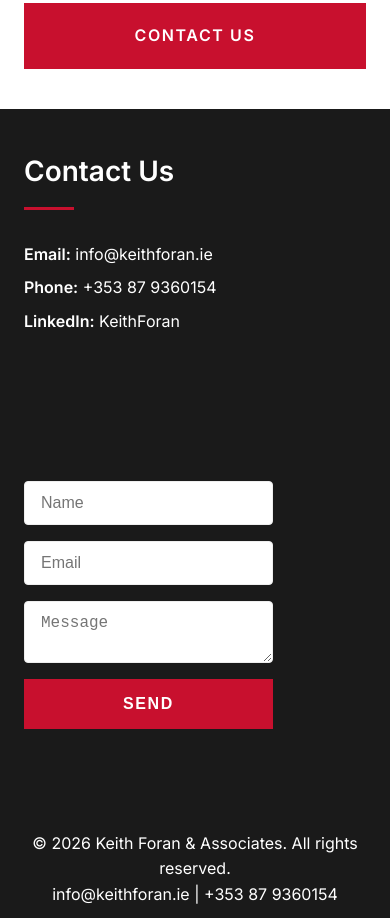
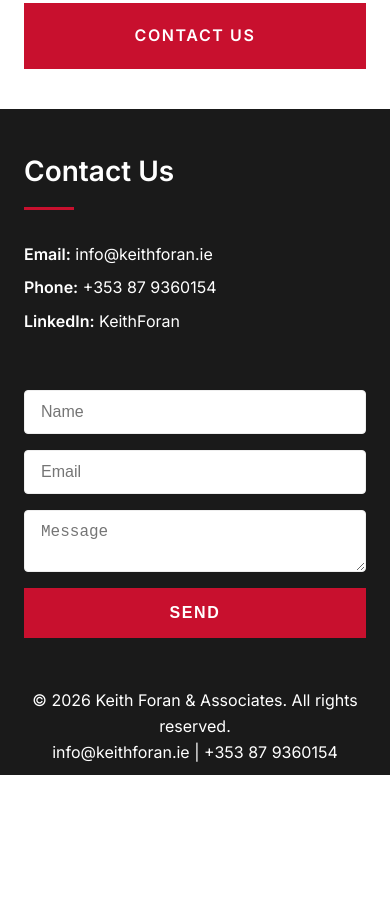
Before and after one commit to katierice99/testkeithforan, a plain HTML site: page index.html in a window 390 px wide. Shown: the part 2415-3333 px from the top of the page. After the commit the page ends 3190 px from the top, so only its background shows below. Drawn offline with Linux system fonts and the light colour scheme.

Commit message:
Update style.css

```diff
--- a/style.css
+++ b/style.css
@@ -530,21 +530,7 @@
   box-shadow: 0 5px 15px rgba(200,16,46,0.2);
 }
 
-/* RESPONSIVE CONTACT SECTION */
-@media (max-width: 768px) {
-  .contact-flex {
-    flex-direction: column;
-    gap: 2rem;
-  }
 
-  #contact-form button {
-    width: 100%;
-  }
-
-  .contact-info p {
-    font-size: 1rem;
-  }
-}
 
 /* =========================
    FOOTER TEXT
```
